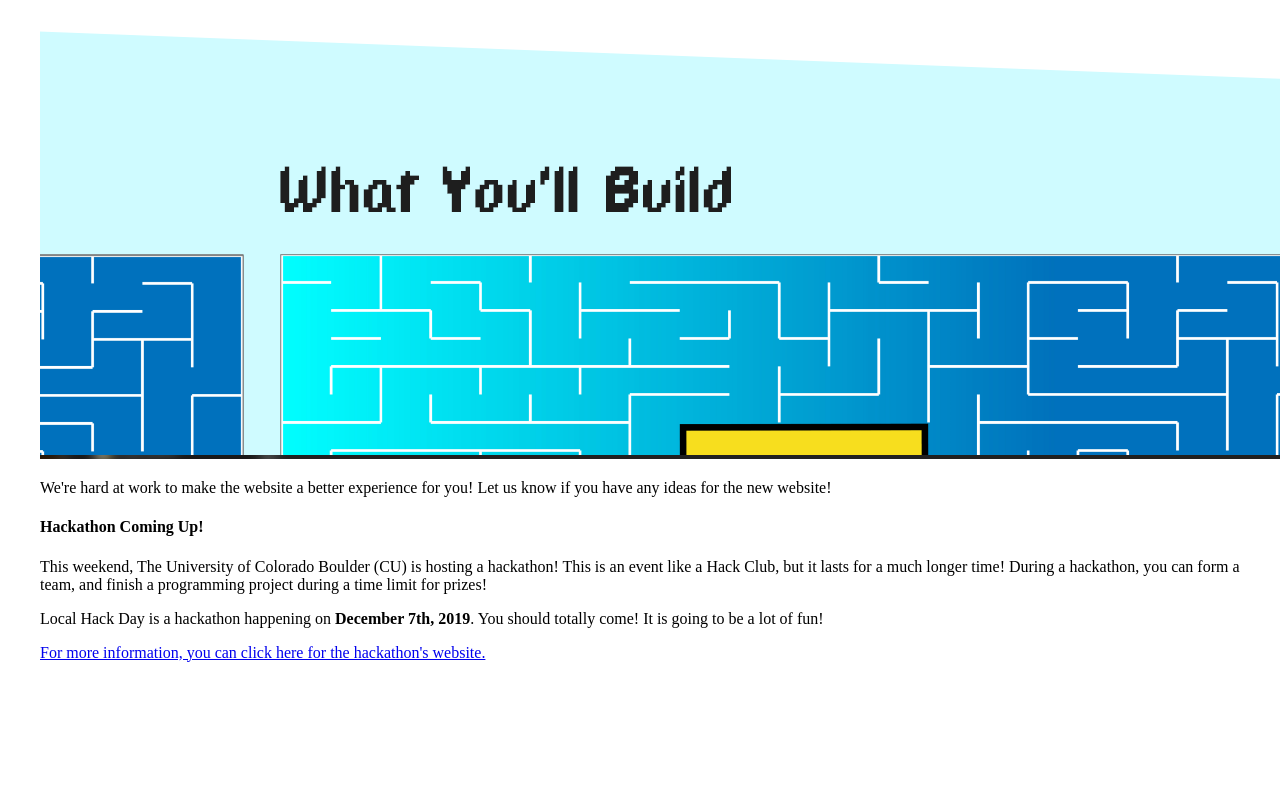
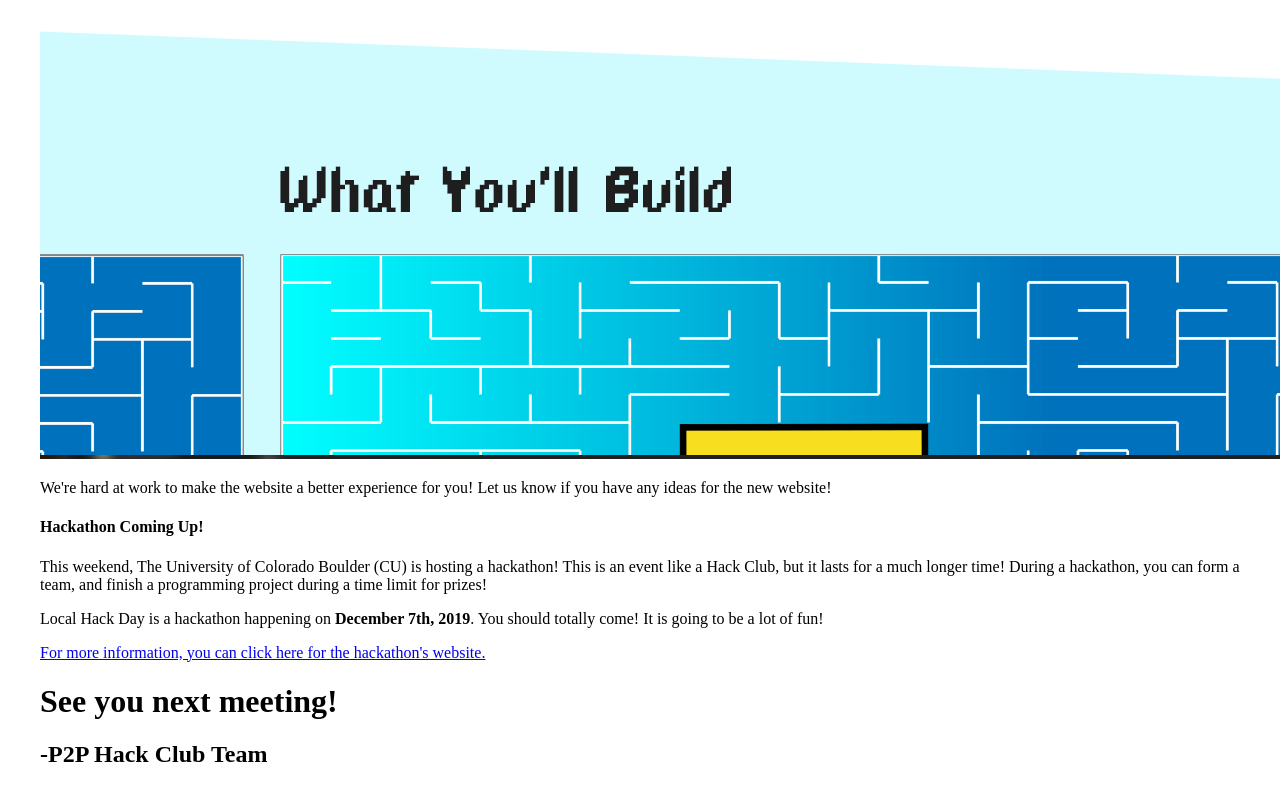
Before and after one commit to P2PHackClub/2019-website, a Gatsby site: page /last-p2p-hack-club-meeting-of-2019/ in a window 1280 px wide. Shown: the part 5862-6662 px from the top of the page. Before the commit the page ends 6556 px from the top, so only its background shows below. Built offline with nearby package versions, Linux system fonts and the light colour scheme; Gatsby itself is replaced by a stand-in of ours.

Commit message:
Update Missions “last-p2p-hack-club-meeting-of-2019”

```diff
--- a/content/missions/last-p2p-hack-club-meeting-of-2019.md
+++ b/content/missions/last-p2p-hack-club-meeting-of-2019.md
@@ -112,3 +112,7 @@ This weekend, The University of Colorado Boulder (CU) is hosting a hackathon! Th
 Local Hack Day is a hackathon happening on **December 7th, 2019**. You should totally come! It is going to be a lot of fun!
 
 [For more information, you can click here for the hackathon's website.](https://local.hackcu.org/)
+
+# See you next meeting!
+
+## \-P2P Hack Club Team
```
